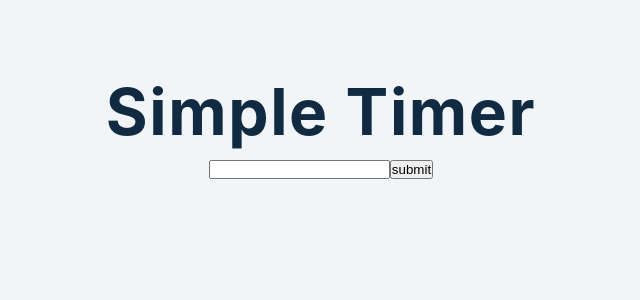
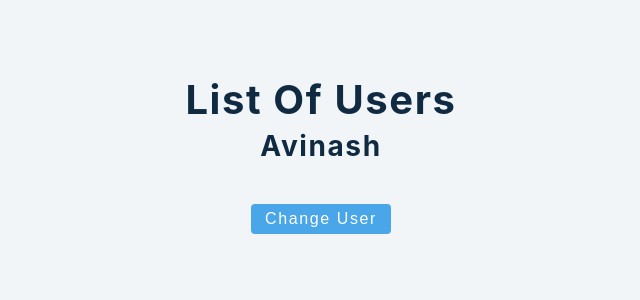
Before and after one commit to A-jha/React-Complete, a React (Create React App) app in the folder adv-tutorial/: page / in a window 1280 px wide. Shown: the top 300 px of the page, without its empty margins (319-959 px from the left). Built offline with nearby package versions, Linux system fonts and the light colour scheme.

Commit message:
use effect

```diff
--- a/adv-tutorial/src/App.js
+++ b/adv-tutorial/src/App.js
@@ -1,10 +1,10 @@
 import React from "react";
-import UseStateObject from "./basic_components/1-useState/5-Timer";
+import FetchData from "../src/basics/2-UseEffect/2-fetch_data";
 
 function App() {
   return (
     <div className="container">
-      <UseStateObject />
+      <FetchData />
     </div>
   );
 }
--- /dev/null
+++ b/adv-tutorial/src/basics/2-UseEffect/2-fetch_data.js
@@ -0,0 +1,27 @@
+import React, { useState, useEffect } from "react";
+
+const url = "https://api.github.com/users";
+
+const UseEffectFetchData = () => {
+  const [users, setUsers] = useState("Avinash");
+  const changeUser = () => {
+    setUsers(() => {
+      if (users == "Avinash") {
+        return "ravi";
+      } else {
+        return "Avinash";
+      }
+    });
+  };
+  return (
+    <>
+      <h2>List Of users</h2>
+      <h3>{users}</h3>
+      <button onClick={changeUser} className="btn">
+        Change User
+      </button>
+    </>
+  );
+};
+
+export default UseEffectFetchData;
```
Also changed, not shown: adv-tutorial/src/basics/2-UseEffect/1-useEffect_Basics.js (added, +22 -0 lines), adv-tutorial/src/basics/1-UseState/1-useState/1-Pasword-genrator.js (renamed from adv-tutorial/src/basic_components/1-useState/1-Pasword-genrator.js), adv-tutorial/src/basics/1-UseState/1-useState/1-UseState.js (renamed from adv-tutorial/src/basic_components/1-useState/1-UseState.js), adv-tutorial/src/basics/1-UseState/1-useState/2-useState-array.js (renamed from adv-tutorial/src/basic_components/1-useState/2-useState-array.js), adv-tutorial/src/basics/1-UseState/1-useState/3-useStsteObject.js (renamed from adv-tutorial/src/basic_components/1-useState/3-useStsteObject.js), adv-tutorial/src/basics/1-UseState/1-useState/4-useState-counter.js (renamed from adv-tutorial/src/basic_components/1-useState/4-useState-counter.js), adv-tutorial/src/basics/1-UseState/1-useState/5-Timer.js (renamed from adv-tutorial/src/basic_components/1-useState/5-Timer.js), adv-tutorial/src/basics/2-UseEffect/README.md (added).
